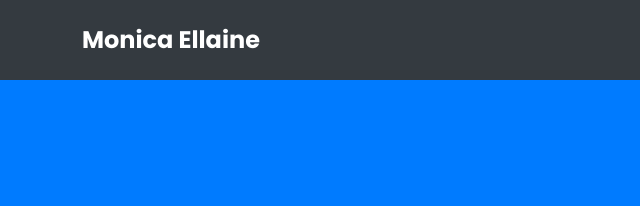
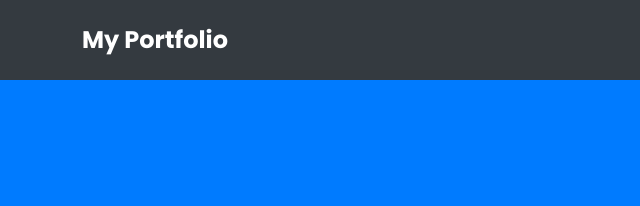
Before and after one commit to monicatagalag/student_portfolio, a plain HTML site: page index.html in a window 1280 px wide. Shown: the top 206 px of the page, 0-640 px from the left. Drawn offline with nearby package versions, Linux system fonts and the light colour scheme.

Commit message:
Update index.html

```diff
--- a/index.html
+++ b/index.html
@@ -3,7 +3,7 @@
 <head>
     <meta charset="UTF-8">
     <meta name="viewport" content="width=device-width, initial-scale=1.0">
-    <title>Monica Ellaine Tagalag - Portfolio</title>
+    <title>My Portfolio</title>
 
     <!-- Bootstrap CSS -->
     <link href="https://cdn.jsdelivr.net/npm/bootstrap@5.3.0/dist/css/bootstrap.min.css" rel="stylesheet">
@@ -18,7 +18,7 @@
     <!-- Navigation -->
     <nav class="navbar navbar-expand-lg navbar-dark fixed-top">
         <div class="container">
-            <a class="navbar-brand" href="#home">Monica Ellaine</a>
+            <a class="navbar-brand" href="#home">My Portfolio</a>
             <button class="navbar-toggler" type="button" data-bs-toggle="collapse" data-bs-target="#navbarNav">
                 <span class="navbar-toggler-icon"></span>
             </button>
```
